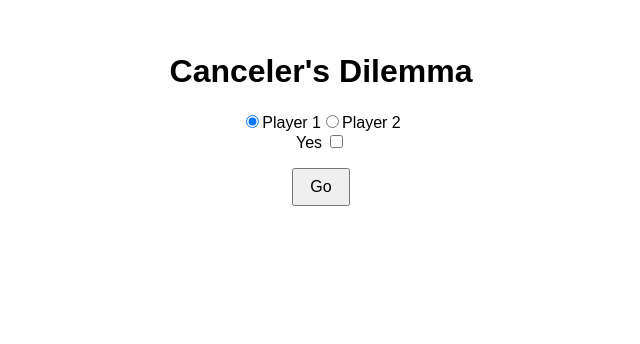
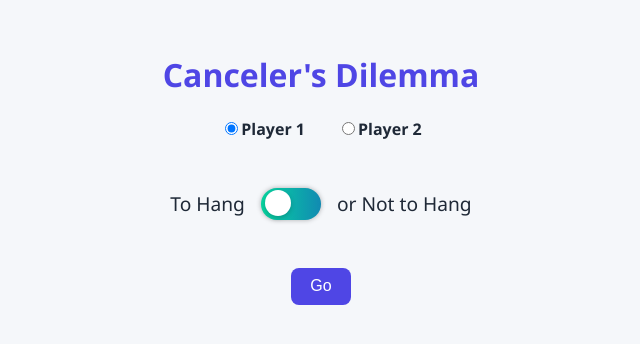
Before and after one commit to ConnorWBrown/cancelers-dilemma, a React (Create React App) app in the folder frontend/: page / in a window 1280 px wide. Shown: the top 344 px of the page, without its empty margins (319-959 px from the left). Built offline with nearby package versions, Linux system fonts and the light colour scheme.

Commit message:
Visual improvements, business-logic updates

```diff
--- a/frontend/src/App.css
+++ b/frontend/src/App.css
@@ -36,18 +36,188 @@
     transform: rotate(360deg);
   }
 } */
+/* .App {
+  text-align: center;
+  padding: 2rem;
+  font-family: 'Segoe UI', Tahoma, Geneva, Verdana, sans-serif;
+  background: #f5f7fa;
+  color: #333;
+} */
+
 .App {
   text-align: center;
   padding: 2rem;
-  font-family: Arial, sans-serif;
+  font-family: 'Segoe UI', Tahoma, Geneva, Verdana, sans-serif;
+  transition: background-color 1s ease, color 1s ease;
+  min-height: 100vh;
 }
 
-input[type="checkbox"] {
-  margin-left: 0.5rem;
+/* Light theme */
+.light {
+  background-color: #f5f7fa;
+  color: #1f2937;
+}
+
+/* Dark theme */
+.dark {
+  background-color: #1f2937;
+  color: #f5f7fa;
+}
+
+h1 {
+  color: inherit;
 }
 
 button {
+  padding: 0.6rem 1.2rem;
+  font-size: 1rem;
+  background-color: #4f46e5;
+  color: white;
+  border: none;
+  border-radius: 8px;
+  cursor: pointer;
   margin-top: 1rem;
-  padding: 0.5rem 1rem;
+  transition: background-color 0.3s ease;
+}
+
+button:disabled {
+  background-color: #9ca3af;
+  cursor: not-allowed;
+}
+
+.result {
+  margin-top: 1.5rem;
+  font-size: 1.3rem;
+  color: inherit;
+}
+
+h1 {
+  color: #4f46e5;
+}
+
+.player-select {
+  margin: 1rem 0;
+}
+
+.player-select label {
+  margin: 0 1rem;
+  font-weight: bold;
+}
+
+.slider-wrapper {
+  display: flex;
+  align-items: center;
+  justify-content: center;
+  gap: 1rem;
+  margin: 2rem auto;
+  font-size: 1.2rem;
+}
+
+.slider-wrapper span {
+  min-width: 30px;
+  text-align: center;
+}
+
+.container {
+  display: flex;
+  justify-content: center;
+}
+
+.switch {
+  position: relative;
+  width: 60px;
+  height: 32px;
+  display: inline-block;
+}
+
+.switch input {
+  opacity: 0;
+  width: 0;
+  height: 0;
+}
+
+.slider {
+  position: absolute;
+  cursor: pointer;
+  background: linear-gradient(90deg, #06d6a0, #118ab2);
+  border-radius: 34px;
+  top: 0;
+  left: 0;
+  right: 0;
+  bottom: 0;
+  transition: 0.4s;
+  box-shadow: 0 0 5px rgba(0, 0, 0, 0.3);
+}
+
+.slider::before {
+  position: absolute;
+  content: "";
+  height: 24px;
+  width: 24px;
+  left: 4px;
+  bottom: 4px;
+  background-color: white;
+  border-radius: 50%;
+  transition: 0.4s;
+  box-shadow: 0 2px 5px rgba(0,0,0,0.2);
+}
+
+input:checked + .slider {
+  background: linear-gradient(90deg, #ff6ec4, #7873f5);
+}
+
+input:checked + .slider::before {
+  transform: translateX(28px);
+}
+
+.slider {
+  position: absolute;
+  cursor: pointer;
+  background-color: #ccc;
+  transition: 0.4s;
+  border-radius: 34px;
+  width: 100%;
+  height: 100%;
+}
+
+.slider::before {
+  content: "";
+  position: absolute;
+  height: 26px;
+  width: 26px;
+  left: 4px;
+  bottom: 4px;
+  background-color: white;
+  border-radius: 50%;
+  transition: 0.4s;
+}
+
+input:checked + .slider {
+  background-color: #06d6a0;
+}
+
+input:checked + .slider::before {
+  transform: translateX(26px);
+}
+
+button {
+  padding: 0.6rem 1.2rem;
   font-size: 1rem;
+  background-color: #4f46e5;
+  color: white;
+  border: none;
+  border-radius: 8px;
+  cursor: pointer;
+  margin-top: 1rem;
 }
+
+button:disabled {
+  background-color: #9ca3af;
+  cursor: not-allowed;
+}
+
+.result {
+  margin-top: 1.5rem;
+  font-size: 1.3rem;
+  color: #2563eb;
+}
--- a/frontend/src/App.js
+++ b/frontend/src/App.js
@@ -74,10 +74,10 @@ function App() {
   };
 
   return (
-    <div className="App">
+    <div className={`App ${clicked ? 'dark' : 'light'}`}>
       <h1>Canceler's Dilemma</h1>
 
-      <div>
+      <div className="player-select">
         <label>
           <input
             type="radio"
@@ -100,22 +100,25 @@ function App() {
         </label>
       </div>
 
-      <div>
-        <label>
-          Yes
+      <div className="container">
+        <div className="slider-wrapper">
+          <span>To Hang</span>
+          <label className="switch">
             <input
               type="checkbox"
               checked={clicked}
               onChange={() => setClicked(!clicked)}
               disabled={submitted}
             />
+            <span className="slider round"></span>
           </label>
+          <span>or Not to Hang</span>
         </div>
-
+      </div>
       <button onClick={handleSubmit} disabled={submitted}>Go</button>
 
-      {waiting && <p>Waiting for the other player...</p>}
-      {result && <p><strong>{result}</strong></p>}
+      {waiting && <p>⏳ Waiting for the other player...</p>}
+      {result && <p className="result"><strong>{result}</strong></p>}
     </div>
   );
 }
```
Also changed, not shown: 2 other files (tests, documents, lock files or other folders). Lines whose indentation alone changed are shown as unchanged.
